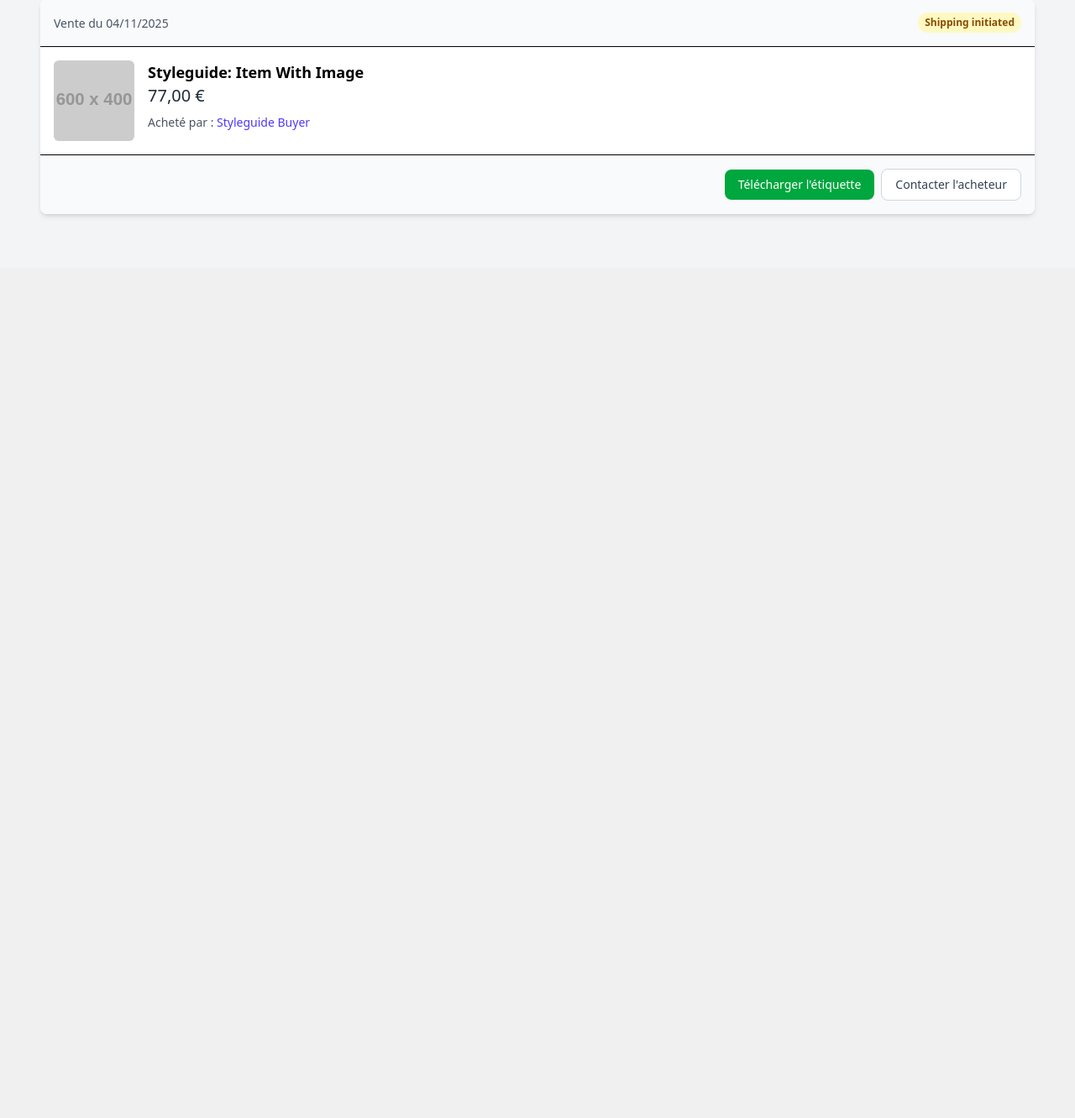
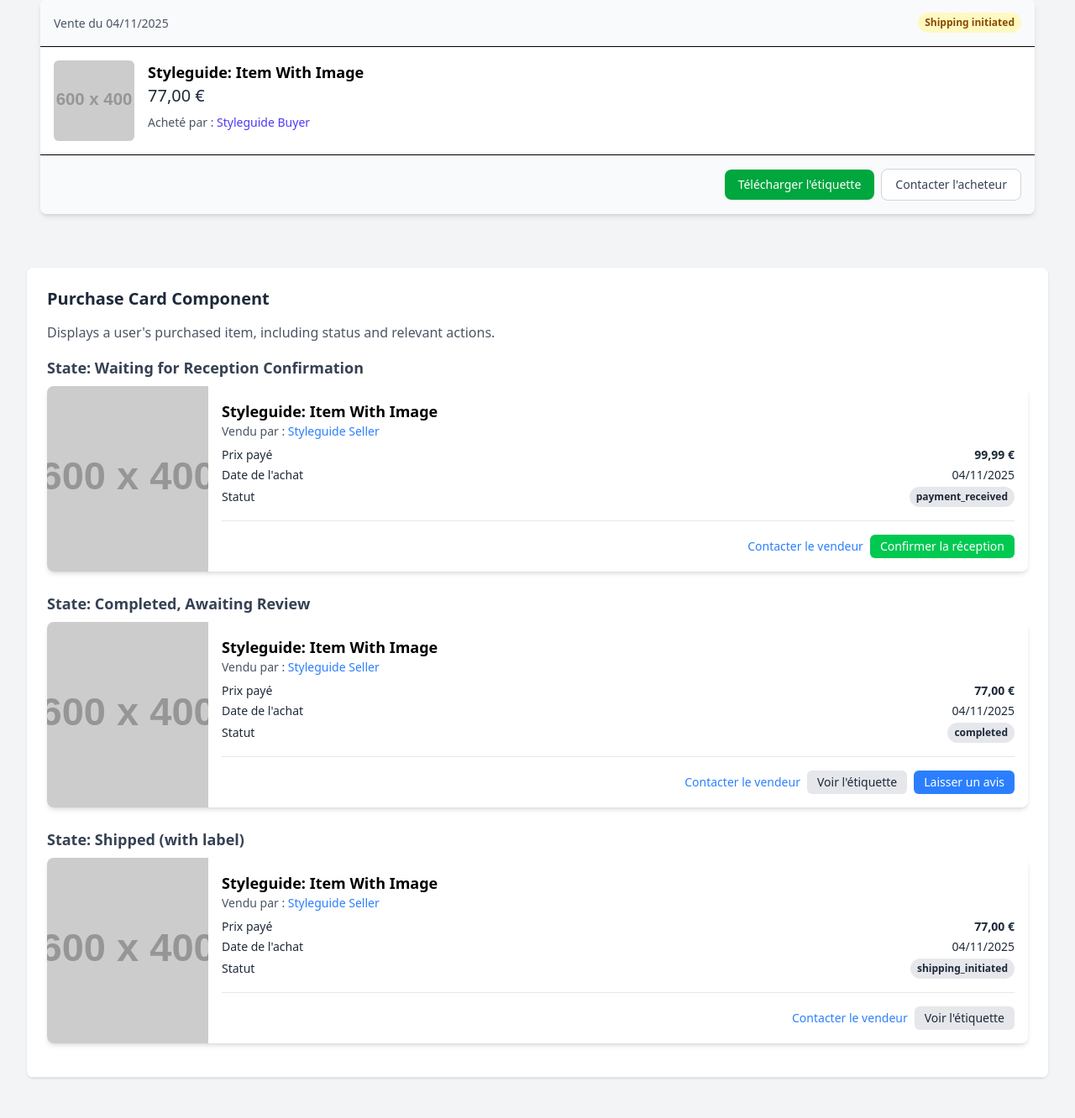
Before and after one commit to Ganngann/pifpaf2, a Laravel app: page /styleguide in a window 1280 px wide. Shown: the part 3147-4479 px from the top of the page at 84% size. Before the commit the page ends 3405 px from the top, so only its background shows below. Run offline with Laravel 12, Linux system fonts and the light colour scheme; a user stored in the database is signed in; data comes from the database, SQL or seed files in the repository; tables that the repository leaves empty hold one stand-in row (values such as "Sample post"); grey boxes labelled with a size stand in for pictures from a placeholder-image service; style sheets or scripts are compiled from the project's sources; some libraries are stand-ins or nearby versions.

Commit message:
feat: Add Purchase Card Component
- Creates a new reusable Blade component `x-purchase-card` to display purchase details and actions for the buyer.
- Adds conditional logic within the component to show relevant actions like "Confirm Reception", "Leave Review", and "View Label" based on the transaction status.
- Refactors the `transactions/purchases.blade.php` view to use the new component, significantly improving code clarity and maintainability.
- Adds the new component to the `/styleguide` with various states (payment received, completed, shipped) for easy visual validation and future development.
- Updates `StyleguideController` to provide the necessary mock `Transaction` objects for the component examples.

```diff
--- a/pifpaf/app/Http/Controllers/StyleguideController.php
+++ b/pifpaf/app/Http/Controllers/StyleguideController.php
@@ -169,6 +169,25 @@ class StyleguideController extends Controller
         );
         $saleShipped->load('offer.item.primaryImage', 'offer.user');
 
+        // --- Purchase Card Setup ---
+        // 1. Purchase waiting for reception confirmation
+        $purchaseWaitingForReception = clone $saleReadyForShipment;
+        $purchaseWaitingForReception->status = 'payment_received';
+        $purchaseWaitingForReception->load('offer.item.primaryImage', 'offer.item.user');
+
+
+        // 2. Purchase completed, no review left
+        $purchaseCompleted = clone $saleShipped;
+        $purchaseCompleted->status = 'completed';
+        $purchaseCompleted->setRelation('review', null); // Ensure no review is associated for the button to show
+        $purchaseCompleted->load('offer.item.primaryImage', 'offer.item.user');
+
+
+        // 3. Purchase with a shipping label
+        $purchaseWithLabel = clone $saleShipped;
+        $purchaseWithLabel->status = 'shipping_initiated';
+        $purchaseWithLabel->load('offer.item.primaryImage', 'offer.item.user');
+
 
         return view('styleguide', [
             'itemWithImage' => $itemWithImage,
@@ -182,6 +201,9 @@ class StyleguideController extends Controller
             'walletWithdrawal' => $walletWithdrawal,
             'saleReadyForShipment' => $saleReadyForShipment,
             'saleShipped' => $saleShipped,
+            'purchaseWaitingForReception' => $purchaseWaitingForReception,
+            'purchaseCompleted' => $purchaseCompleted,
+            'purchaseWithLabel' => $purchaseWithLabel,
         ]);
     }
 }
--- /dev/null
+++ b/pifpaf/resources/views/components/purchase-card.blade.php
@@ -0,0 +1,68 @@
+@props(['transaction'])
+
+<div class="bg-white rounded-lg shadow-md overflow-hidden mb-4 flex flex-col sm:flex-row">
+    <!-- Image -->
+    <a href="{{ route('items.show', $transaction->offer->item) }}" class="sm:w-32 md:w-48 flex-shrink-0">
+        @if ($transaction->offer->item->primaryImage)
+            <img class="w-full h-32 sm:h-full object-cover" src="{{ asset('storage/' . $transaction->offer->item->primaryImage->path) }}" alt="{{ $transaction->offer->item->title }}">
+        @else
+            <div class="w-full h-32 sm:h-full bg-gray-200 flex items-center justify-center">
+                <span class="text-gray-500 text-xs text-center">Aucune image</span>
+            </div>
+        @endif
+    </a>
+
+    <!-- Details -->
+    <div class="p-4 flex flex-col flex-grow">
+        <div>
+            <h3 class="font-bold text-lg">
+                <a href="{{ route('items.show', $transaction->offer->item) }}" class="hover:underline">{{ $transaction->offer->item->title }}</a>
+            </h3>
+            <p class="text-sm text-gray-600">
+                Vendu par : <a href="{{ route('profile.show', $transaction->offer->item->user) }}" class="text-blue-500 hover:underline">{{ $transaction->offer->item->user->name }}</a>
+            </p>
+        </div>
+
+        <div class="mt-2 flex-grow">
+            <div class="flex items-center justify-between text-sm text-gray-800">
+                <span>Prix payé</span>
+                <span class="font-semibold">{{ number_format($transaction->amount, 2, ',', ' ') }} €</span>
+            </div>
+            <div class="flex items-center justify-between text-sm text-gray-800 mt-1">
+                <span>Date de l'achat</span>
+                <span>{{ $transaction->created_at->format('d/m/Y') }}</span>
+            </div>
+            <div class="flex items-center justify-between text-sm text-gray-800 mt-1">
+                <span>Statut</span>
+                <span class="font-semibold px-2 py-1 bg-gray-200 text-gray-800 rounded-full text-xs">{{ $transaction->status }}</span>
+            </div>
+        </div>
+
+        <!-- Actions -->
+        <div class="mt-4 pt-4 border-t border-gray-200 flex flex-wrap items-center justify-end gap-2">
+            <a href="#" class="text-sm text-blue-500 hover:underline">Contacter le vendeur</a>
+
+            @if ($transaction->label_url)
+                <a href="{{ $transaction->label_url }}" target="_blank" class="px-3 py-1 bg-gray-200 text-gray-800 rounded-md text-sm hover:bg-gray-300">
+                    Voir l'étiquette
+                </a>
+            @endif
+
+            @if ($transaction->status === 'payment_received')
+                <form action="{{ route('transactions.confirm-reception', $transaction) }}" method="POST">
+                    @csrf
+                    @method('PATCH')
+                    <button type="submit" class="px-3 py-1 bg-green-500 text-white rounded-md text-sm hover:bg-green-600">
+                        Confirmer la réception
+                    </button>
+                </form>
+            @endif
+
+            @if ($transaction->status === 'completed' && !$transaction->review)
+                <a href="{{ route('reviews.store', $transaction) }}" class="px-3 py-1 bg-blue-500 text-white rounded-md text-sm hover:bg-blue-600">
+                    Laisser un avis
+                </a>
+            @endif
+        </div>
+    </div>
+</div>
--- a/pifpaf/resources/views/styleguide.blade.php
+++ b/pifpaf/resources/views/styleguide.blade.php
@@ -180,6 +180,29 @@
                 </div>
             </div>
 
+            <!-- Purchase Card -->
+            <div class="bg-white overflow-hidden shadow-sm sm:rounded-lg">
+                <div class="p-6 bg-white border-b border-gray-200">
+                    <h3 class="font-semibold text-xl text-gray-800 leading-tight mb-4">Purchase Card Component</h3>
+                    <p class="mb-4 text-gray-600">Displays a user's purchased item, including status and relevant actions.</p>
+
+                    <div class="space-y-6">
+                        <div>
+                            <h4 class="font-semibold text-lg text-gray-700 mb-2">State: Waiting for Reception Confirmation</h4>
+                            <x-purchase-card :transaction="$purchaseWaitingForReception" />
+                        </div>
+                        <div>
+                            <h4 class="font-semibold text-lg text-gray-700 mb-2">State: Completed, Awaiting Review</h4>
+                            <x-purchase-card :transaction="$purchaseCompleted" />
+                        </div>
+                        <div>
+                            <h4 class="font-semibold text-lg text-gray-700 mb-2">State: Shipped (with label)</h4>
+                            <x-purchase-card :transaction="$purchaseWithLabel" />
+                        </div>
+                    </div>
+                </div>
+            </div>
+
         </div>
     </div>
 </x-app-layout>
```
Also changed, not shown: pifpaf/resources/views/transactions/purchases.blade.php (+7 -18 lines).
